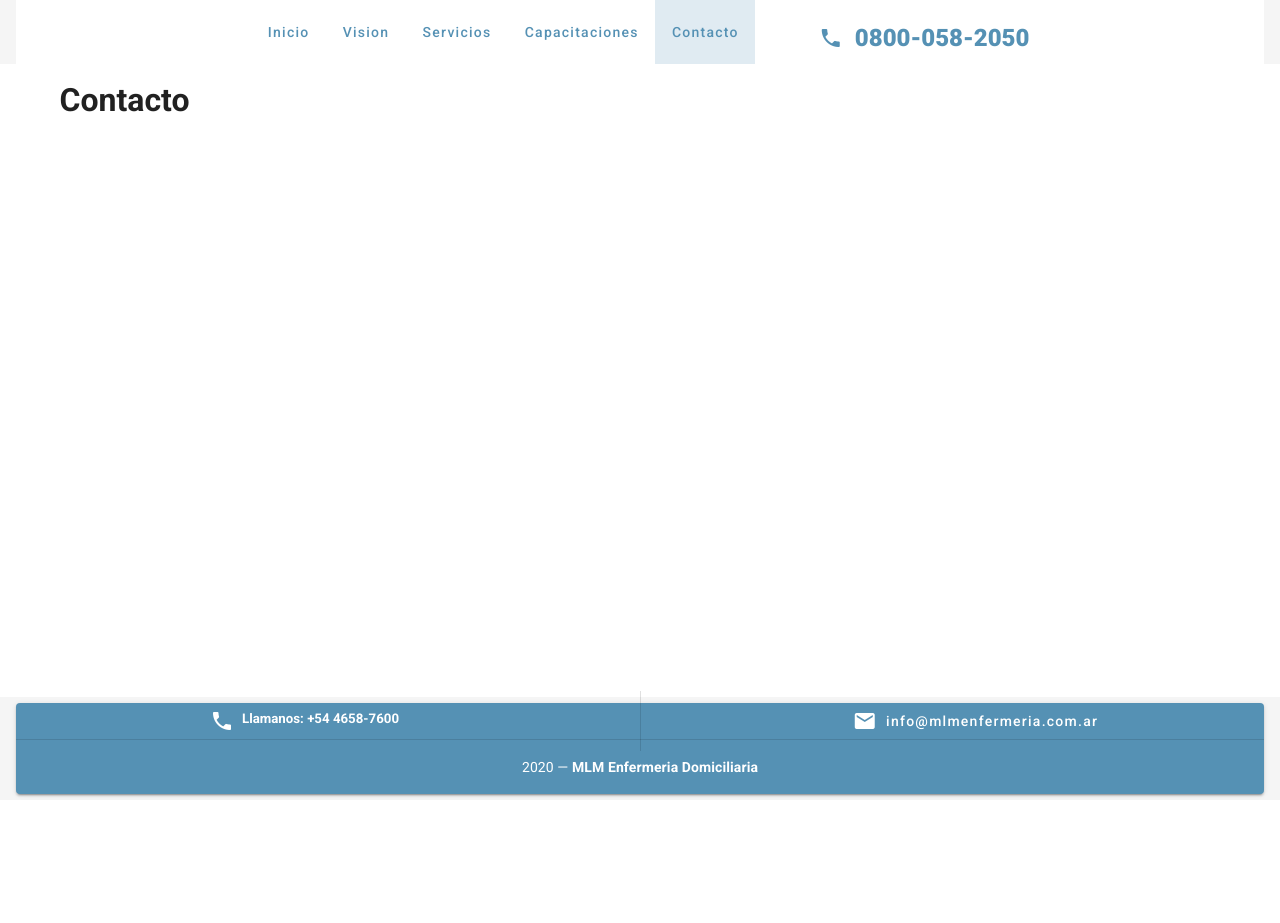
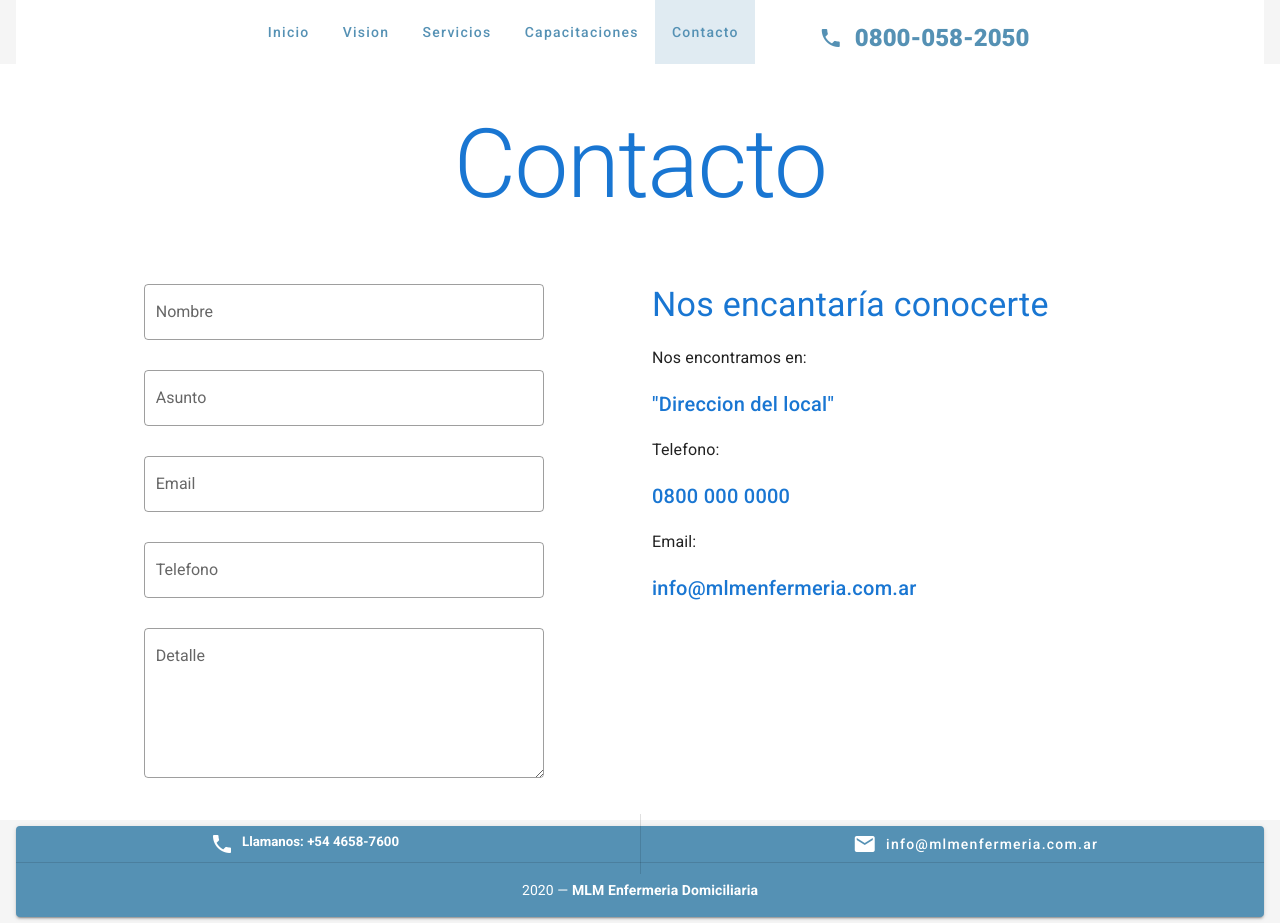
Before and after one commit to estebana28/mlm, a Vue app: page /#/contacto in a window 1280 px wide. Before the commit the page ends 800 px from the top, so only its background shows below. Built offline with nearby package versions, Linux system fonts and the light colour scheme.

Commit message:
maquetado parcial vista contacto

```diff
--- a/src/views/Contacto.vue
+++ b/src/views/Contacto.vue
@@ -1,6 +1,54 @@
 <template>
   <div>
-    <h1>Contacto</h1>
+    <h1 class="text-center text-h1 primary--text mt-10">Contacto</h1>
+    <v-row class="mt-10">
+      <v-col cols="6" class="d-flex justify-center mt-5">
+        <v-form>
+          <v-text-field
+            outlined
+            label="Nombre"
+            placeholder="Ingrese su nombre"
+            class="input-field"
+          ></v-text-field>
+          <v-text-field
+            outlined
+            label="Asunto"
+            placeholder="Ingrese su motivo de consulta"
+            class="input-field"
+          ></v-text-field>
+          <v-text-field
+            outlined
+            label="Email"
+            placeholder="Ingrese su email"
+            class="input-field"
+          ></v-text-field>
+          <v-text-field
+            outlined
+            label="Telefono"
+            placeholder="Ingrese su telefono de contacto"
+            class="input-field"
+          ></v-text-field>
+          <v-textarea
+            outlined
+            label="Detalle"
+            placeholder="Detalle su consulta"
+            class="input-field"
+          ></v-textarea>
+        </v-form>
+      </v-col>
+      <v-col cols="6" class="mt-5">
+        <div class="d-flex flex-column">
+          <h2 class="text-h4 mb-5 primary--text">Nos encantaría conocerte</h2>
+          <p class="text-subtitle-1">Nos encontramos en:</p>
+          <p class="text-h6 primary--text">"Direccion del local"</p>
+          <p class="text-subtitle-1">Telefono:</p>
+          <p class="text-h6 primary--text">0800 000 0000</p>
+          <p class="text-subtitle-1">Email:</p>
+          <p class="text-h6 primary--text">info@mlmenfermeria.com.ar</p>
+          <p></p>
+        </div>
+      </v-col>
+    </v-row>
   </div>
 </template>
 
@@ -19,4 +67,8 @@
   }
 </script>
 
-<style lang="scss" scoped></style>
+<style lang="scss" scoped>
+  .input-field {
+    min-width: 400px;
+  }
+</style>
```
